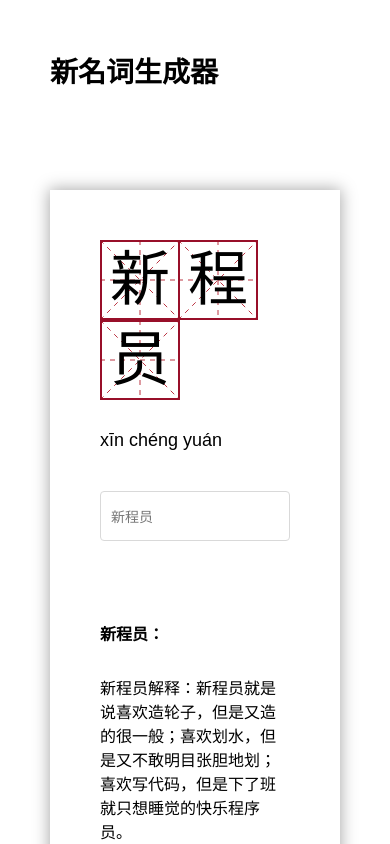
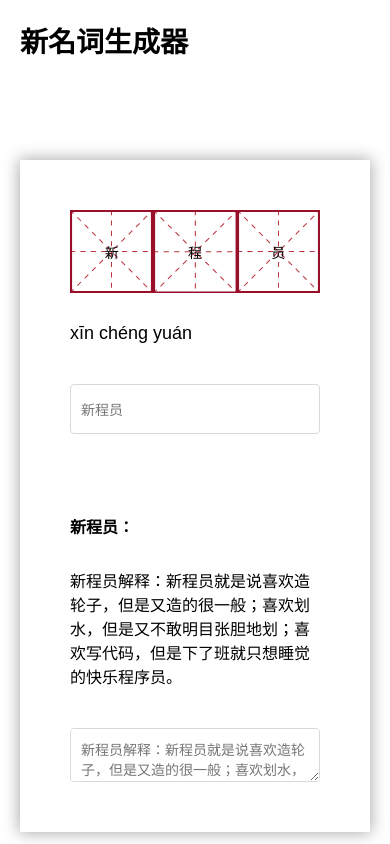
Before and after one commit to geekplux/new_words, a React (Create React App) app: page / in a window 390 px wide. Shown: the top 844 px of the page. Built offline with nearby package versions, Linux system fonts and the light colour scheme.

Commit message:
refactor: nameChar responsive

```diff
--- a/src/App.css
+++ b/src/App.css
@@ -12,6 +12,10 @@
 
 .title {
   margin: 0 0 100px 0;
+}
+
+.nameChar {
+  display: flex;
 }
 
 .nameInput,
@@ -134,3 +138,9 @@
   padding: 50px;
   box-shadow: 0 0 15px 1px #aaa;
 }
+
+@media screen and (max-width: 768px) {
+  .App {
+    padding: 20px;
+  }
+}
--- a/src/components/char/index.js
+++ b/src/components/char/index.js
@@ -5,6 +5,9 @@ import './style.css';
 class Char extends Component {
   render() {
     return (
+      <div className="square">
+        <div className="wrap">
+          <div className="content">
             <span
               className="char"
               style={{
@@ -13,6 +16,9 @@ class Char extends Component {
             >
               {this.props.c}
             </span>
+          </div>
+        </div>
+      </div>
     );
   }
 }
--- a/src/components/char/style.css
+++ b/src/components/char/style.css
@@ -1,13 +1,33 @@
+.square {
+  flex: 1;
+}
+
+.square .wrap {
+  position: relative;
+}
+.square .wrap:after {
+  content: "";
+  display: block;
+  padding-bottom: 100%;
+}
+
+.square .content {
+  display: flex;
+  position: absolute;
+  width: 100%;
+  height: 100%;
+}
+
 .char {
-  display: inline-block;
-  font-family: '\6977\4F53', '楷体', '\6977\4F53_GB2312', '楷体_GB2312', '\534E\6587\6977\4F53', '华文楷体', '\6807\6977\4F53', 'KaiTi', 'KaiTi_GB2312', 'Kaiti SC', 'STKaiti', 'AR PL UKai CN', 'AR PL UKai HK', 'AR PL UKai TW', 'AR PL UKai TW MBE', 'AR PL KaitiM GB', 'DFKai-SB', 'TW-Kai', 'Noto Serif SC', serif;
-  width: 80px;
-  height: 80px;
-  font-size: 60px;
-  margin-right: -2px;
-  text-align: center;
-  line-height: 80px;
+  flex: 1;
+  justify-content: center;
+  display: flex;
+  align-items: center;
+  font-family: '\6977\4F53', '楷体', '\6977\4F53_GB2312', '楷体_GB2312',
+    '\534E\6587\6977\4F53', '华文楷体', '\6807\6977\4F53', 'KaiTi',
+    'KaiTi_GB2312', 'Kaiti SC', 'STKaiti', 'AR PL UKai CN', 'AR PL UKai HK',
+    'AR PL UKai TW', 'AR PL UKai TW MBE', 'AR PL KaitiM GB', 'DFKai-SB',
+    'TW-Kai', 'Noto Serif SC', serif;
   background-size: cover;
   background-repeat: no-repeat;
-  vertical-align: top;
 }
```
Lines whose indentation alone changed are shown as unchanged.
